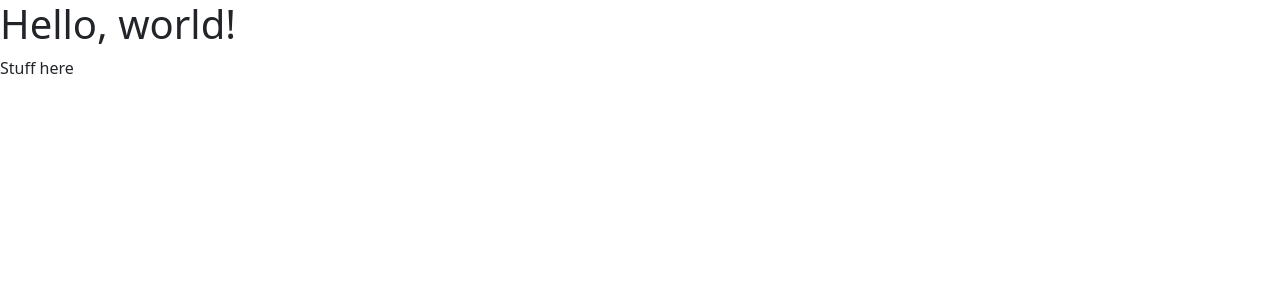
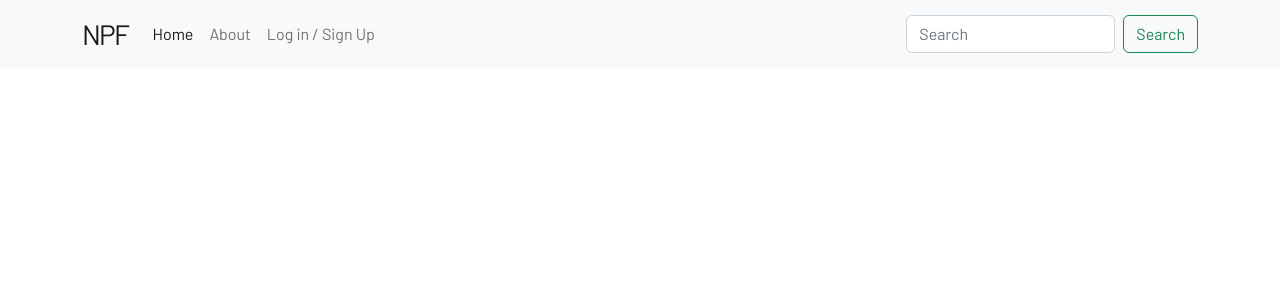
Before and after one commit to NickWaldock/p4-nicks-practice-forum, a Django app: page / in a window 1280 px wide. Shown: the top 300 px of the page. Run offline with Django 4.2, Linux system fonts and the light colour scheme.

Commit message:
Create navbar, import fonts

```diff
--- a/NicksPracticeForum/NicksPracticeForum/settings/base.py
+++ b/NicksPracticeForum/NicksPracticeForum/settings/base.py
@@ -127,3 +127,5 @@
 # https://docs.djangoproject.com/en/4.1/ref/settings/#default-auto-field
 
 DEFAULT_AUTO_FIELD = "django.db.models.BigAutoField"
+
+STATICFILES_DIRS = [BASE_DIR / "static"]
--- /dev/null
+++ b/NicksPracticeForum/NicksPracticeForum/static/css/main.css
@@ -0,0 +1,22 @@
+/* Fonts */
+@import url('https://fonts.googleapis.com/css2?family=Archivo:wght@900&display=swap');
+@import url('https://fonts.googleapis.com/css2?family=Barlow:wght@400;500;600;700;900&display=swap');
+@import url('https://fonts.googleapis.com/css2?family=Merriweather:ital,wght@0,400;0,700;1,400;1,700&display=swap');
+   /*
+   font-family: 'Archivo', sans-serif;
+   font-family: 'Barlow', sans-serif;
+   font-family: 'Merriweather', serif;
+   */
+
+
+
+/* Navbar */
+.logo {
+
+    letter-spacing: -1.5px;
+
+}
+
+body {
+    font-family: 'Barlow', sans-serif;
+}
--- a/NicksPracticeForum/NicksPracticeForum/templates/base/base.html
+++ b/NicksPracticeForum/NicksPracticeForum/templates/base/base.html
@@ -1,3 +1,5 @@
+{% load static %}
+
 <!doctype html>
 <html lang="en">
   <head>
@@ -5,9 +7,9 @@
     <meta name="viewport" content="width=device-width, initial-scale=1">
     <title>{% block title %}Nicks Practice Forum{% endblock %}</title>
     <link href="https://cdn.jsdelivr.net/npm/bootstrap@5.2.3/dist/css/bootstrap.min.css" rel="stylesheet" integrity="sha384-rbsA2VBKQhggwzxH7pPCaAqO46MgnOM80zW1RWuH61DGLwZJEdK2Kadq2F9CUG65" crossorigin="anonymous">
+    <link rel="stylesheet" href="{% static 'css/main.css' %}">
   </head>
   <body>
-    <h1>Hello, world!</h1>
 
     {% block template %}
     {% endblock %}
--- /dev/null
+++ b/NicksPracticeForum/NicksPracticeForum/templates/base/navbar.html
@@ -0,0 +1,27 @@
+<nav class="navbar navbar-expand-lg bg-light">
+    <div class="container">
+
+      <a class="navbar-brand logo fs-3" href="#">NPF</a>
+
+      <button class="navbar-toggler" type="button" data-bs-toggle="collapse" data-bs-target="#navbarSupportedContent" aria-controls="navbarSupportedContent" aria-expanded="false" aria-label="Toggle navigation">
+        <span class="navbar-toggler-icon"></span>
+      </button>
+      <div class="collapse navbar-collapse" id="navbarSupportedContent">
+        <ul class="navbar-nav me-auto mb-2 mb-lg-0">
+          <li class="nav-item">
+            <a class="nav-link active" aria-current="page" href="#">Home</a>
+          </li>
+          <li class="nav-item">
+            <a class="nav-link" href="#">About</a>
+          </li>
+        <li class="nav-item">
+            <a class="nav-link" aria-current="page" href="#">Log in / Sign Up</a>
+          </li>
+        </ul>
+        <form class="d-flex" role="search">
+          <input class="form-control me-2" type="search" placeholder="Search" aria-label="Search">
+          <button class="btn btn-outline-success" type="submit">Search</button>
+        </form>
+      </div>
+    </div>
+  </nav>
--- a/NicksPracticeForum/NicksPracticeForum/templates/blog/index.html
+++ b/NicksPracticeForum/NicksPracticeForum/templates/blog/index.html
@@ -1,7 +1,6 @@
 {% extends "../base/base.html" %}
 {% block title %}Index Page{% endblock %}
 
-
 {% block template %}
-    Stuff here
-    {% endblock %}
+{% include "../base/navbar.html" %}
+{% endblock %}
```
Also changed, not shown: README.md.
